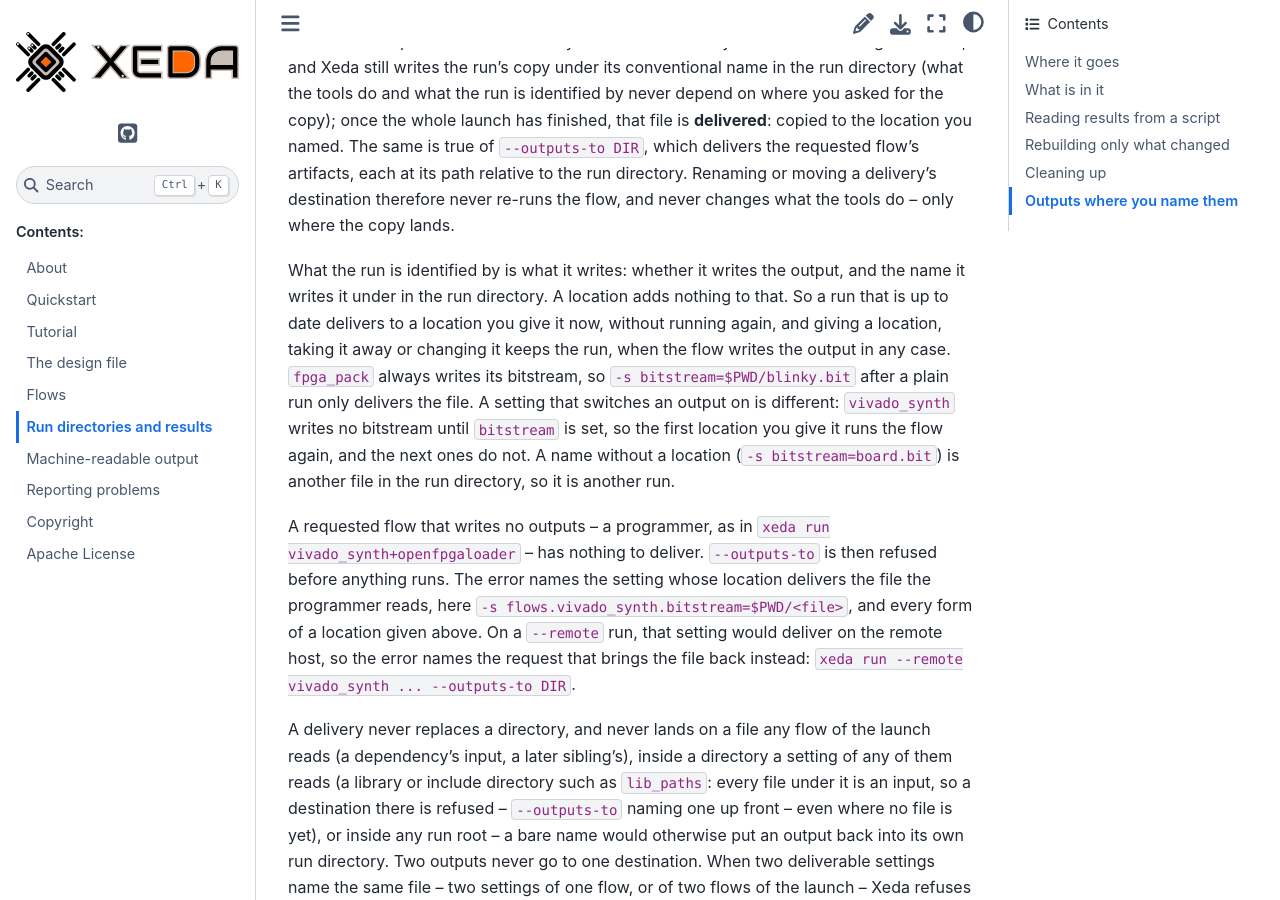
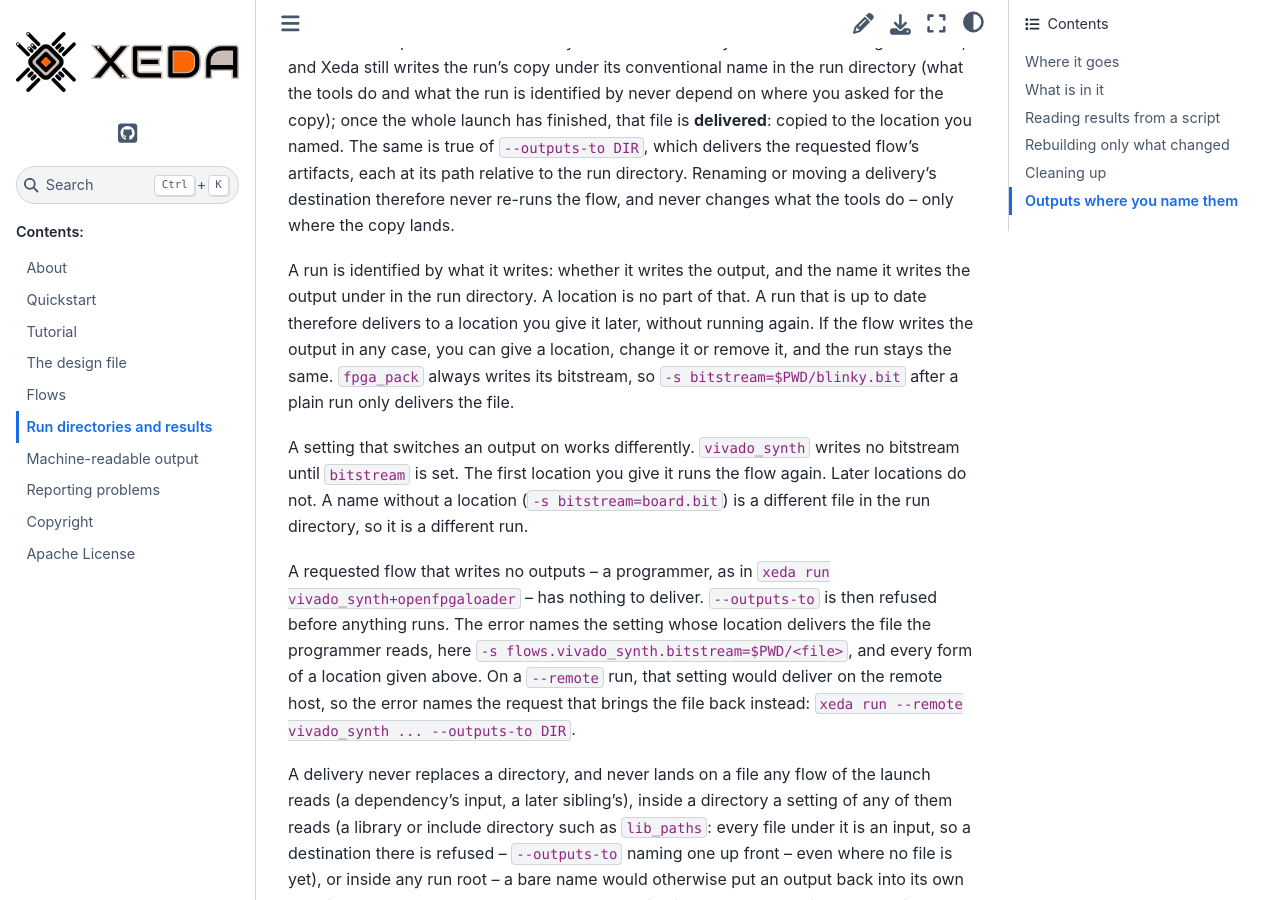
Before and after one commit to XedaHQ/xeda, a Sphinx documentation site: the page built from docs/run-directories.rst, in a window 1280 px wide and 900 px high, scrolled down 15263 px. Built offline with Sphinx 7.4.7 and the Sphinx Book theme 1.1.4, drawn with Linux system fonts in a browser that asks for light colours.

Commit message:
Reword the text about a deliverable's location and identity

```diff
--- a/docs/run-directories.rst
+++ b/docs/run-directories.rst
@@ -585,15 +585,17 @@ artifacts, each at its path relative to the run directory. Renaming or moving a
 destination therefore never re-runs the flow, and never changes what the tools do -- only where
 the copy lands.
 
-What the run is identified by is what it writes: whether it writes the output, and the name it
-writes it under in the run directory. A location adds nothing to that. So a run that is up to
-date delivers to a location you give it now, without running again, and giving a location, taking
-it away or changing it keeps the run, when the flow writes the output in any case. ``fpga_pack``
-always writes its bitstream, so ``-s bitstream=$PWD/blinky.bit`` after a plain run only delivers
-the file. A setting that switches an output on is different: ``vivado_synth`` writes no bitstream
-until ``bitstream`` is set, so the first location you give it runs the flow again, and the next
-ones do not. A name without a location (``-s bitstream=board.bit``) is another file in the run
-directory, so it is another run.
+A run is identified by what it writes: whether it writes the output, and the name it writes the
+output under in the run directory. A location is no part of that. A run that is up to date
+therefore delivers to a location you give it later, without running again. If the flow writes the
+output in any case, you can give a location, change it or remove it, and the run stays the same.
+``fpga_pack`` always writes its bitstream, so ``-s bitstream=$PWD/blinky.bit`` after a plain run
+only delivers the file.
+
+A setting that switches an output on works differently. ``vivado_synth`` writes no bitstream until
+``bitstream`` is set. The first location you give it runs the flow again. Later locations do not.
+A name without a location (``-s bitstream=board.bit``) is a different file in the run directory,
+so it is a different run.
 
 A requested flow that writes no outputs -- a programmer, as in
 ``xeda run vivado_synth+openfpgaloader`` -- has nothing to deliver. ``--outputs-to`` is then
```
Also changed, not shown: changelog.d/deliverable-location-identity.fixed.md (+2 -2 lines), 1 other file.
